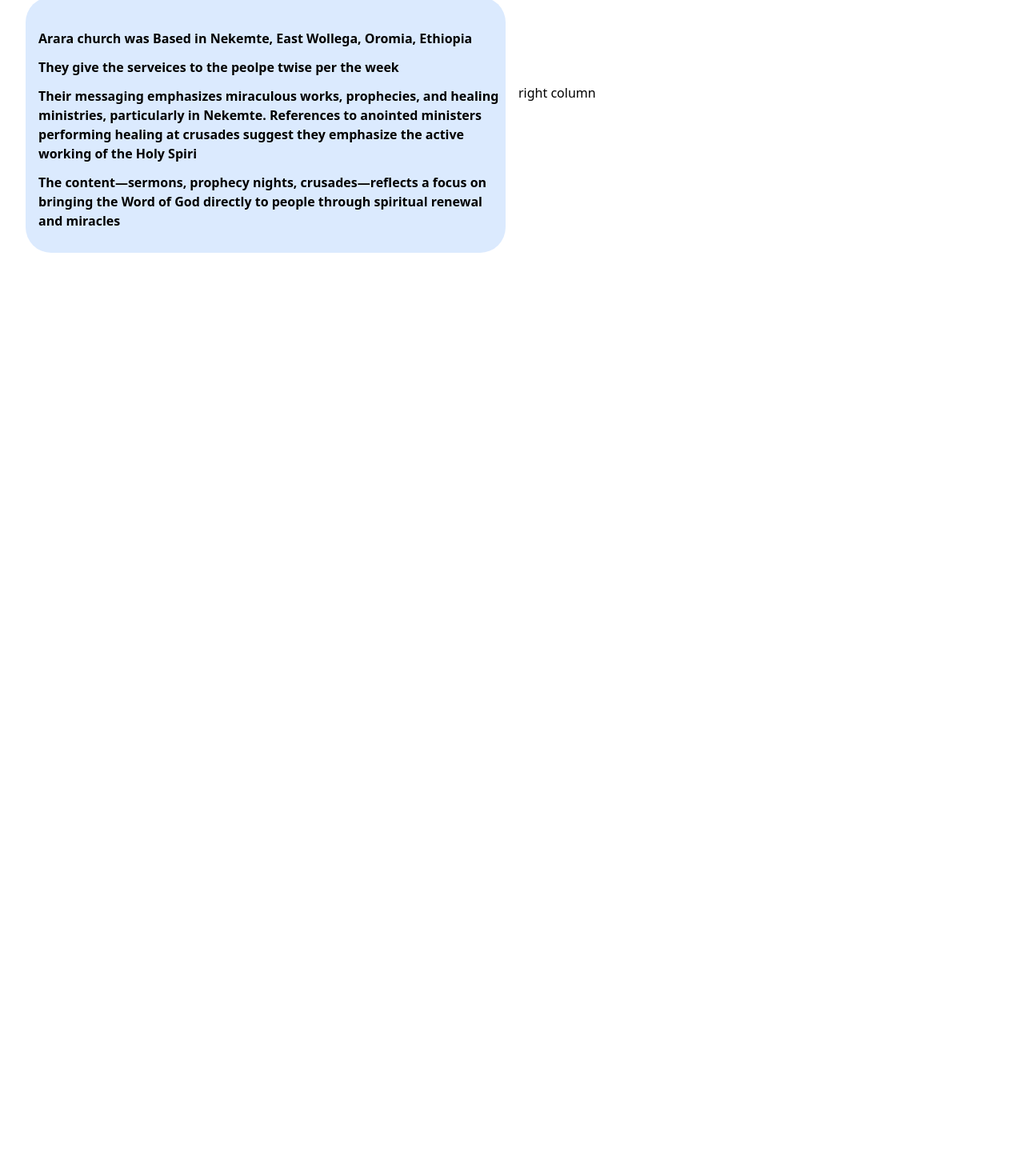
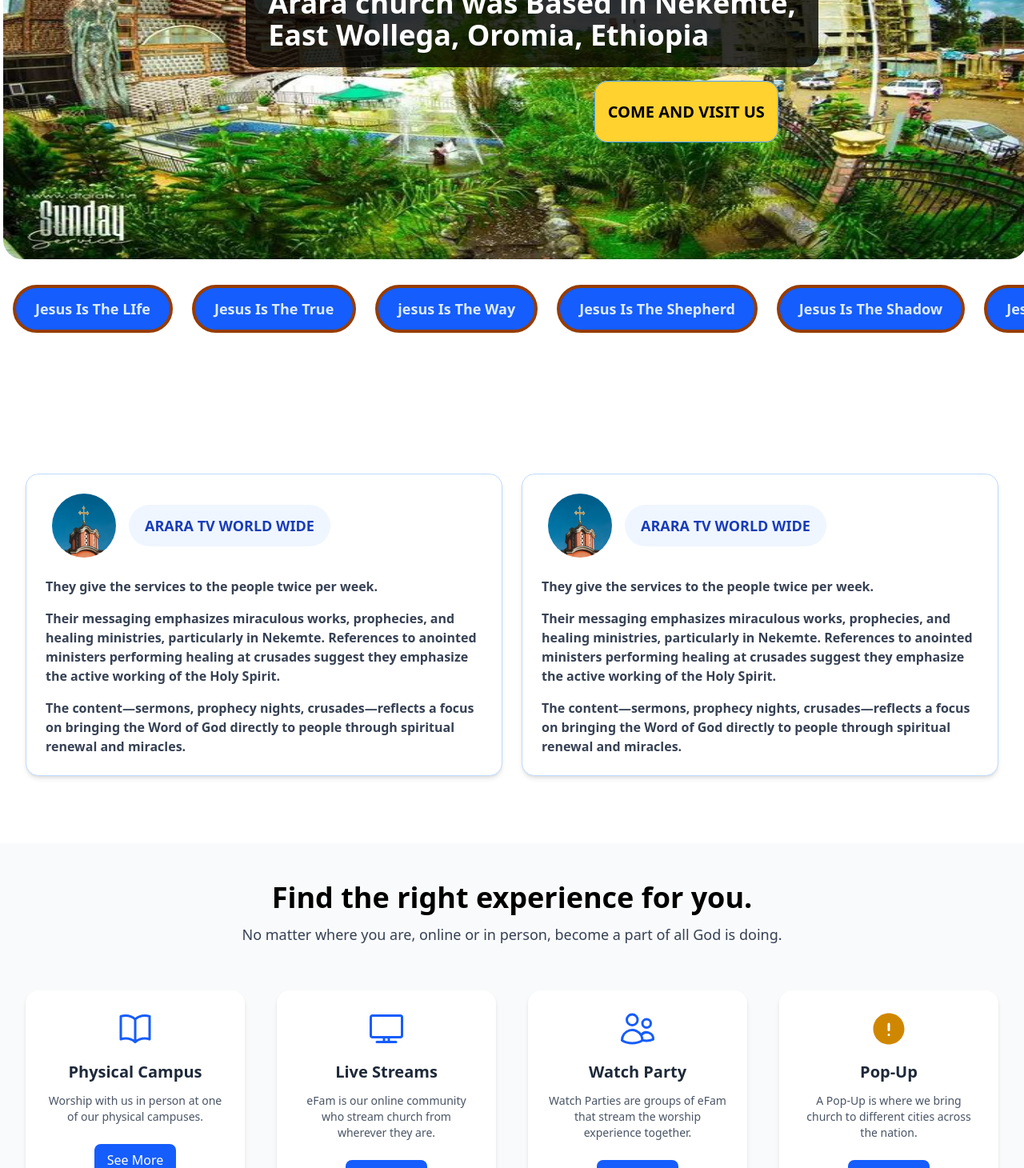
Before and after one commit to ToleeraaImmiruu/TailwindCss-projects-, a React (Vite) app: page / in a window 1280 px wide. Shown: the part 300-1760 px from the top of the page at 80% size. Before the commit the page ends 800 px from the top, so only its background shows below. Built offline with nearby package versions, Linux system fonts and the light colour scheme.

Commit message:
adding the new components to the projects

```diff
--- a/package.json
+++ b/package.json
@@ -10,6 +10,7 @@
     "preview": "vite preview"
   },
   "dependencies": {
+    "@heroicons/react": "^2.2.0",
     "@tailwindcss/vite": "^4.1.8",
     "react": "^19.1.0",
     "react-dom": "^19.1.0",
--- a/src/App.jsx
+++ b/src/App.jsx
@@ -2,6 +2,7 @@
 
 import Navbar from "./components/Navbar"
 import Hero  from "./components/Hero"
+import Purpose  from "./components/Porpuse"
 
 function App() {
 
@@ -10,6 +11,7 @@
     <div className="">
       <Navbar/>
       <Hero/>
+      <Purpose/>
       </div>
   )
 }
--- a/src/components/Hero.jsx
+++ b/src/components/Hero.jsx
@@ -1,40 +1,165 @@
 import React from 'react'
 import Church from "../assets/chuch1.png"
-import Image2 from "../assets/image2"
-import Image3 from "../assets/image3"
-import Image4 from "../assets/image4"
-import Image5 from "../assets/image5"
+import Image2 from "../assets/image2.jpg"
+import Image3 from "../assets/image3.jpg"
+import Image4 from "../assets/image4.jpg"
+import Image5 from "../assets/image5.jpg"
+
 function Hero() {
-  return (
-    <section className='container mx-auto pt-44 pb-6 px-5 gap-4  sm:px-6 lg:px-8 flex flex-col  md:flex-row justify-between  items-center '>
-      {/* left column */}
-      <div className=" w-full md:w-1/2">
-        <div className="">
-          <span className='flex gap-4'>
-        <img src={Church} alt='Church' className='ml-15 md:ml-2 w-20 h-20 rounded-full lg:ml-30'/>
-            <h1 className=' font-bold md:text-lg py-8 px-5 md:py-6 md:px-5 text-blue-800 bg-blue-50 rounded-full hover:text-blue'>ARARA TV WORLD WIDE</h1>
-          </span>
-          <div className=" font-semibold
+  const animated=["Jesus Is The LIfe",'Jesus Is The True','jesus Is The Way','Jesus Is The Shepherd ' ,'Jesus Is The Shadow'  ,'Jesus Is The Shadow']
 
-        my-5 h-165 md: h-155 pt-8 md:md-1 md:my-10 md:py-10 md:pl-4 md:h-80 bg-blue-100  rounded-2xl md:rounded-4xl pl-3 ">
-            <span className="space-y-3 ">
-              <h1 className="  font-bold "> Arara church was Based in Nekemte, East Wollega, Oromia, Ethiopia      </h1>
+  return (<>
+    <div id='home' className=" scroll-mt-36 md:scroll-mt-30 ">
+    <div className=" mt-38 md:mt-26 md:w-full  "> <img src={Image2} className='w-full rounded-3xl m-1 md:h-130' />
+  {/* ✅ Mobile Version - shown only on small screens */}
+<div className="absolute mb-55 inset-0 flex flex-col items-center justify-center text-center space-y-4 md:hidden">
+  <span className="text-white text-2xl font-bold bg-black/80 px-0 py-3   rounded-2xl">
+    <h1 className="text-blue-400">ARARA TV WORLD WIDE</h1>
+    <h2 className="font-bold">
+      Arara church was Based in Nekemte, <br />
+      East Wollega, Oromia, Ethiopia
+    </h2>
+  </span>
 
-             <h1>They give the serveices to the peolpe twise per the week</h1>
+  <h3 className="text-white text-xl font-semibold mt-4">
+    <a
+      href="#"
+      className="border   border-blue-400 rounded-2xl px-6 py-3 focus:outline-none focus:border-red-600 focus:ring-blue-100 transition-all bg-amber-300 text-black hover:bg-blue-500 hover:text-amber-50"
+    >
+      COME AND VISIT US
+    </a>
+  </h3>
+</div>
 
-                <h1>Their messaging emphasizes miraculous works, prophecies, and healing ministries, particularly in Nekemte. References to anointed ministers performing healing at crusades
-                  suggest they emphasize the active working of the Holy Spiri</h1>
+{/* ✅ Large screen version - shown only on medium and larger screens */}
+<div className="absolute inset-0 md:flex items-center justify-center hidden">
+  <span className="md:space-y-2 text-white md:text-4xl font-bold bg-black/80 mb-50 md:px-7 md:py-5 md:mr-20 rounded-2xl">
+    <h1 className="text-blue-400">ARARA TV WORLD WIDE</h1>
+    <h2 className="font-bold">
+      Arara church was Based in Nekemte, <br />
+      East Wollega, Oromia, Ethiopia
+    </h2>
+  </span>
+  <h3 className="mt-35 md:-ml-90 md:mt-20 text-white text-xl font-semibold">
+    <a
+      className="border border-blue-400 rounded-2xl md:px-4 md:py-6 focus:outline-none focus:border-red-600 focus:ring-blue-100 transition-all bg-amber-300 text-black hover:bg-blue-500 hover:text-amber-50"
+      href="#"
+    >
+      COME AND VISIT US
+    </a>
+  </h3>
+</div>
 
-              <h1>The content—sermons, prophecy nights, crusades—reflects a focus on bringing the Word of God directly to people through spiritual renewal and miracles</h1>
 
-            </span>
-          </div>
+    </div>
+
+   {/* ✅ Mobile version – 2-column table-like layout */}
+<div className="md:hidden grid grid-cols-2 gap-3 px-4 mt-6 animate-marquee">
+  {animated.map((l, i) => (
+    <span
+      key={i}
+      className="text-center font-bold text-sm py-2 px-3 text-blue-100 bg-blue-600 rounded-full border-2 border-amber-800"
+    >
+      {l}
+    </span>
+  ))}
+</div>
+
+{/* ✅ Desktop version – single row animated marquee */}
+<div className="hidden md:flex animate-marquee mt-10 md:mt-8 px-4 space-x-6 overflow-x-hidden min-w-full">
+  {animated.map((l, i) => (
+    <span
+      key={i}
+      className="shrink-0 font-bold text-lg py-3 px-6 text-blue-100 bg-blue-600 rounded-full border-2 md:border-4 border-amber-800"
+    >
+      {l}
+    </span>
+  ))}
+</div>
+</div>
+
+
+
+
+
+
+
+<section
+  id="about"
+  className="scroll-mt-30 md:scroll-mt-20 container mx-auto pt-10 md:pt-44 pb-6 px-5 gap-6 sm:px-6 lg:px-8 flex flex-col md:flex-row justify-between items-center"
+>
+  {/* Left Column */}
+  <div className="w-full md:w-1/2">
+    <div className="bg-white border border-blue-200 shadow-md rounded-2xl p-6">
+      <div className="flex items-center gap-4 mb-6">
+        <img
+          src={Church}
+          alt="Church"
+          className="w-20 h-20 rounded-full ml-4 md:ml-2"
+        />
+        <h1 className="font-bold md:text-lg px-5 py-3 text-blue-800 bg-blue-50 rounded-full">
+          ARARA TV WORLD WIDE
+        </h1>
       </div>
+
+      <div className="space-y-4 text-gray-700 font-semibold">
+        <h1>They give the services to the people twice per week.</h1>
+        <h1>
+          Their messaging emphasizes miraculous works, prophecies, and healing
+          ministries, particularly in Nekemte. References to anointed ministers
+          performing healing at crusades suggest they emphasize the active
+          working of the Holy Spirit.
+        </h1>
+        <h1>
+          The content—sermons, prophecy nights, crusades—reflects a focus on
+          bringing the Word of God directly to people through spiritual renewal
+          and miracles.
+        </h1>
       </div>
-      {/* The right column */}
-      <div className="w-full md:w-1/2 "> right column</div>
 
-    </section>
+      <button className="block md:hidden bg-blue-600 text-white rounded-xl px-8 py-3 mt-6 hover:bg-white hover:text-blue-600 hover:border hover:border-blue-600 transition duration-300">
+        Next
+      </button>
+    </div>
+  </div>
+
+  {/* Right Column */}
+  <div className="w-full md:w-1/2 mt-10 md:mt-0">
+    <div className="bg-white border border-blue-200 shadow-md rounded-2xl p-6">
+      <div className="flex items-center gap-4 mb-6">
+        <img
+          src={Church}
+          alt="Church"
+          className="w-20 h-20 rounded-full ml-4 md:ml-2"
+        />
+        <h1 className="font-bold md:text-lg px-5 py-3 text-blue-800 bg-blue-50 rounded-full">
+          ARARA TV WORLD WIDE
+        </h1>
+      </div>
+
+      <div className="space-y-4 text-gray-700 font-semibold">
+        <h1>They give the services to the people twice per week.</h1>
+        <h1>
+          Their messaging emphasizes miraculous works, prophecies, and healing
+          ministries, particularly in Nekemte. References to anointed ministers
+          performing healing at crusades suggest they emphasize the active
+          working of the Holy Spirit.
+        </h1>
+        <h1>
+          The content—sermons, prophecy nights, crusades—reflects a focus on
+          bringing the Word of God directly to people through spiritual renewal
+          and miracles.
+        </h1>
+      </div>
+
+      <button className="block md:hidden bg-blue-600 text-white rounded-xl px-8 py-3 mt-6 hover:bg-white hover:text-blue-600 hover:border hover:border-blue-600 transition duration-300">
+        Next
+      </button>
+    </div>
+  </div>
+</section>
+
+    </>
   )
 }
 
--- /dev/null
+++ b/src/components/Porpuse.jsx
@@ -0,0 +1,62 @@
+import React from 'react'
+import { TvIcon, UsersIcon, BookOpenIcon } from '@heroicons/react/24/outline'
+import { ExclamationCircleIcon } from '@heroicons/react/24/solid'
+
+function Porpuse() {
+  const features = [
+    {
+      icon: <BookOpenIcon className="w-12 h-12 text-blue-600" />,
+      title: "Physical Campus",
+      desc: "Worship with us in person at one of our physical campuses.",
+    },
+    {
+      icon: <TvIcon className="w-12 h-12 text-blue-600" />,
+      title: "Live Streams",
+      desc: "eFam is our online community who stream church from wherever they are.",
+    },
+    {
+      icon: <UsersIcon className="w-12 h-12 text-blue-600" />,
+      title: "Watch Party",
+      desc: "Watch Parties are groups of eFam that stream the worship experience together.",
+    },
+    {
+      icon: <ExclamationCircleIcon className="w-12 h-12 text-yellow-600" />,
+      title: "Pop-Up",
+      desc: "A Pop-Up is where we bring church to different cities across the nation.",
+    },
+  ];
+
+  return (
+    <div id="services" className="scroll-mt-40 mt-15">
+    <section  className=" w-full bg-gray-50 py-12 px-4 md:px-8">
+      <div className="text-center mb-14">
+        <h1 className="text-4xl font-bold">Find the right experience for you.</h1>
+        <h4 className="text-lg text-gray-700 mt-3">
+          No matter where you are, online or in person, become a part of all God is doing.
+        </h4>
+      </div>
+
+      <div className="grid md:grid-cols-4 sm:grid-cols-2 grid-cols-1 gap-10">
+        {features.map((f, i) => (
+          <div
+            key={i}
+            className="bg-white rounded-2xl p-6 h-[320px] w-full shadow-md hover:shadow-xl transition duration-300 text-center"
+          >
+            <div className="flex justify-center mb-4">{f.icon}</div>
+            <h3 className="text-xl font-semibold text-gray-800">{f.title}</h3>
+            <p className="text-gray-600 mt-3 text-sm">{f.desc}</p>
+
+            <button
+              className="mt-6 px-4 py-2 bg-blue-600 text-white rounded-lg hover:bg-white hover:text-blue-600 hover:border hover:border-blue-600 transition duration-300"
+            >
+              See More
+            </button>
+          </div>
+        ))}
+      </div>
+      </section>
+      </div>
+  );
+}
+
+export default Porpuse;
--- a/src/index.css
+++ b/src/index.css
@@ -2,3 +2,17 @@
 .radial-blue{
   background: radial-gradient(lightyellow,skyblue);
 }
+.animate-marquee{
+  animation:marquee 100s linear infinite
+}
+@keyframes marquee{
+  0% {
+    transform: translateX(0);
+  }
+  100%{
+    transform: translateX(-100%);
+  }
+}
+html {
+  scroll-behavior: smooth;
+}
```
Also changed, not shown: 1 other file (tests, documents, lock files or other folders).
